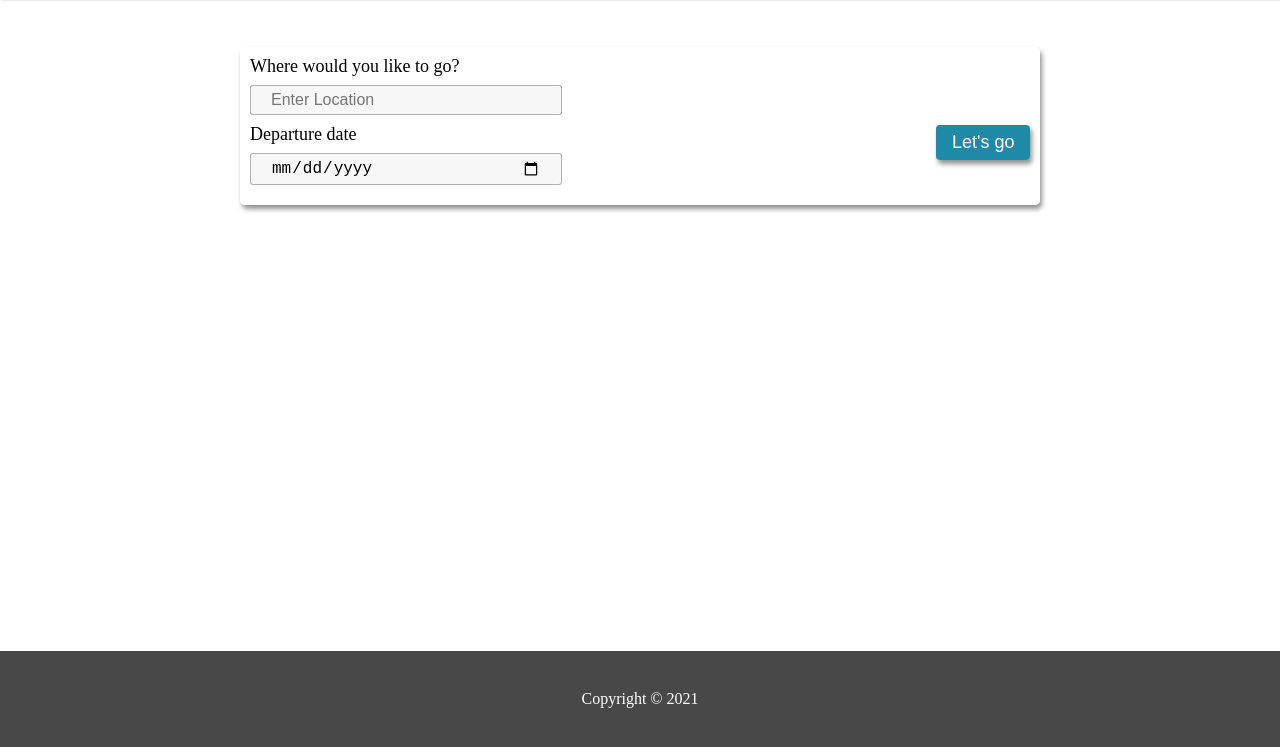
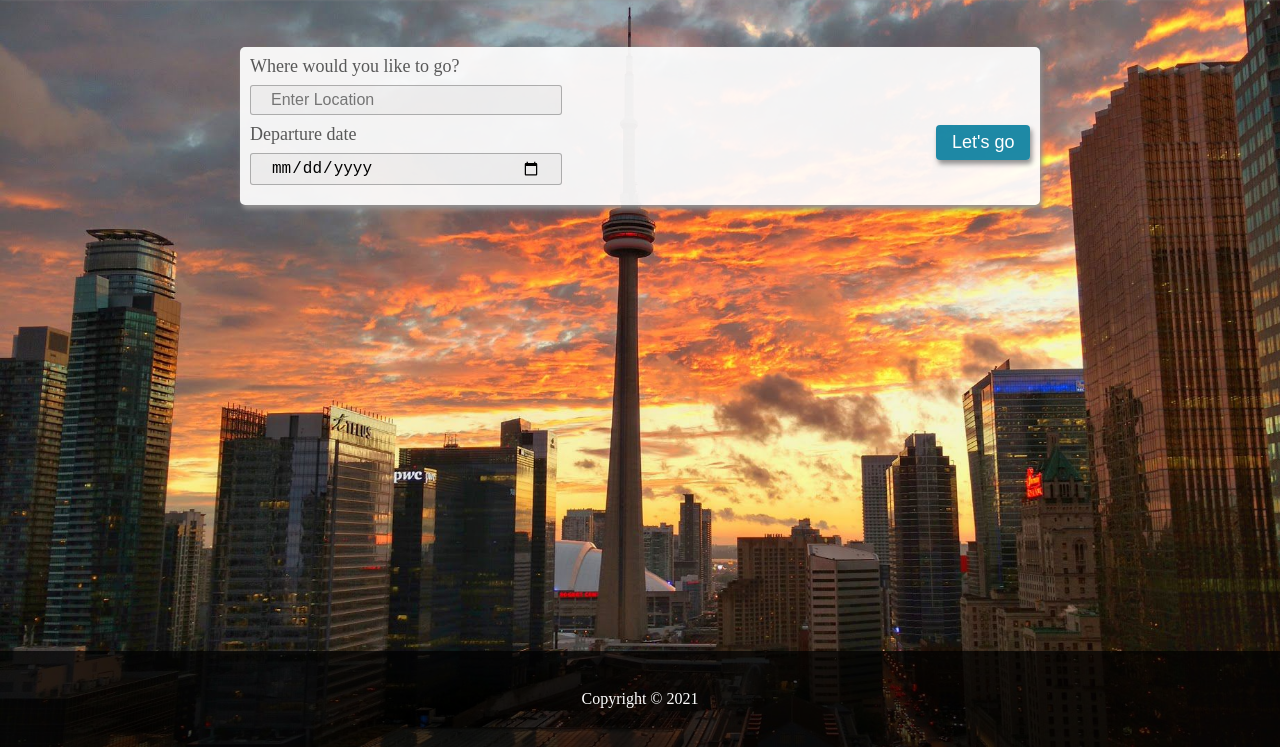
Before and after one commit to mennallahmed/TravelApp, a website built with webpack: page src/client/views/index.html in a window 1280 px wide. Shown: the part 53-800 px from the top of the page. Built offline with nearby package versions, Linux system fonts and the light colour scheme.

Commit message:
Update base.scss

```diff
--- a/src/client/styles/base.scss
+++ b/src/client/styles/base.scss
@@ -2,6 +2,10 @@ body {
     display: flex;
     flex-direction: column;
     min-height: 100vh;
+    color: rgb(88, 88, 88);
+    background-image: url("/src/client/media/background.jpg");
+    background-repeat: no-repeat;
+    background-size:cover;
 }
 
 main {
```
